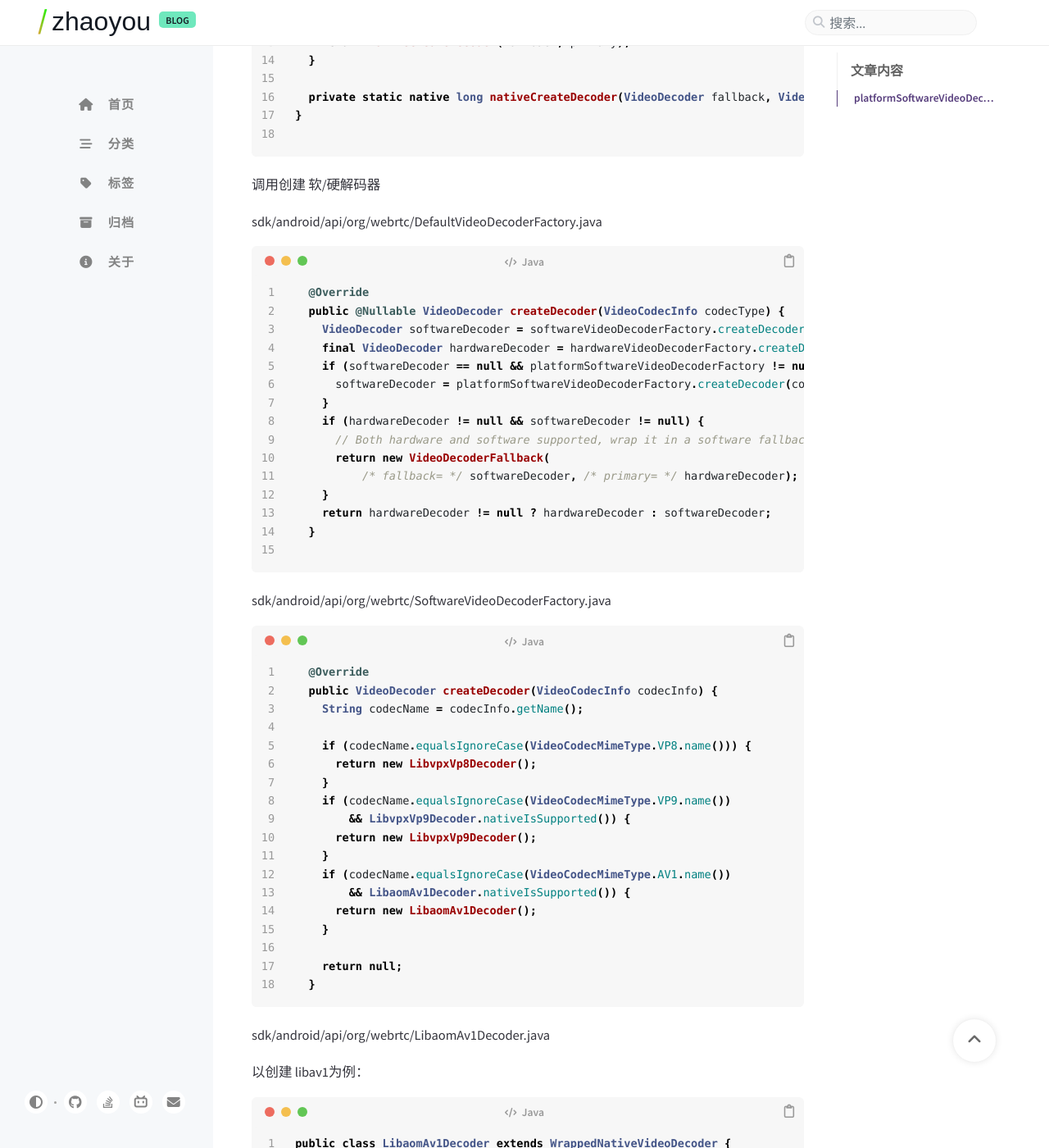
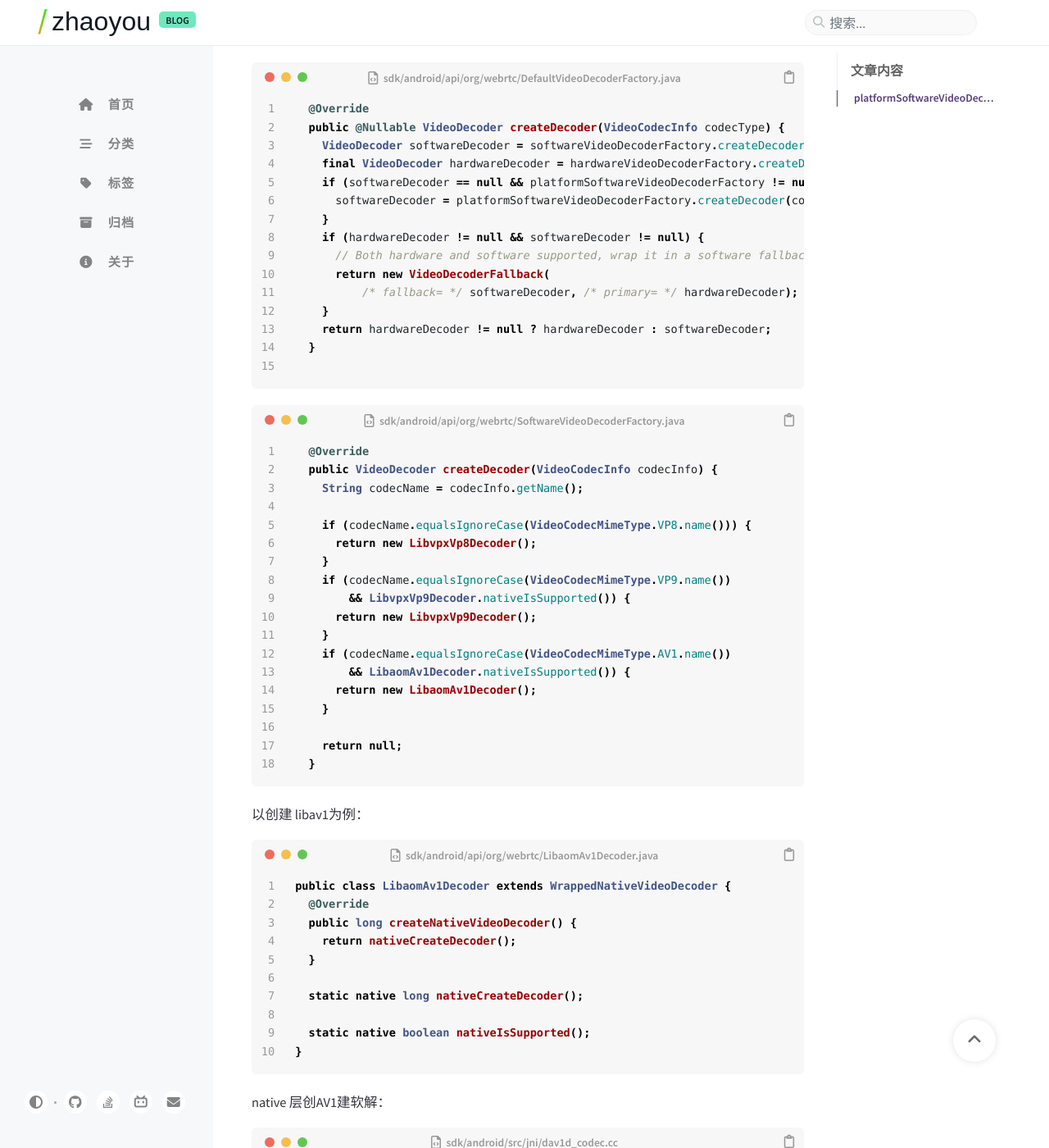
Before and after one commit to gezhaoyou/gezhaoyou.github.io, a Jekyll site: the page built from _posts/2023-8-21-WebRTC安卓视频解码器创建过程分析.md, in a window 1280 px wide and 1400 px high, scrolled down 2324 px. Shown: the whole window at 82% size. Built offline with Jekyll 4.4.1, drawn with Linux system fonts in a browser that asks for light colours; comment, search, counter and statistics services are not loaded; some of the changed text lies outside the part shown.

Commit message:
update post

````diff
--- a/_posts/2023-8-21-WebRTC安卓视频解码器创建过程分析.md
+++ b/_posts/2023-8-21-WebRTC安卓视频解码器创建过程分析.md
@@ -19,10 +19,6 @@
     size: 'small' #small, medium, large
 ---
 
-
-
-api/video_codecs/video_decoder_software_fallback_wrapper.cc
-
 ```c++
 bool VideoDecoderSoftwareFallbackWrapper::Configure(const Settings& settings) {
   decoder_settings_ = settings;
@@ -41,10 +37,7 @@
   return InitFallbackDecoder();
 }
 ```
-
-
-
-sdk/android/src/jni/video_decoder_wrapper.cc
+{: file='api/video_codecs/video_decoder_software_fallback_wrapper.cc'}
 
 创建硬解
 
@@ -59,10 +52,8 @@
 }
 
 ```
+{: file='sdk/android/src/jni/video_decoder_wrapper.cc'}
 
-
-
-sdk/android/src/jni/video_decoder_fallback.cc
 
 ```c++
 static jlong JNI_VideoDecoderFallback_CreateDecoder(
@@ -82,10 +73,9 @@
   return jlongFromPointer(nativeWrapper);
 }
 ```
+{:file='sdk/android/src/jni/video_decoder_fallback.cc'}
 
 
-
-sdk/android/api/org/webrtc/VideoDecoderFallback.java
 
 ```java
  */
@@ -107,12 +97,10 @@
 }
 
 ```
-
-
+{:file='sdk/android/api/org/webrtc/VideoDecoderFallback.java'}
 
 调用创建 软/硬解码器
 
-sdk/android/api/org/webrtc/DefaultVideoDecoderFactory.java
 
 ```java
   @Override
@@ -131,10 +119,9 @@
   }
 
 ```
+{:file='sdk/android/api/org/webrtc/DefaultVideoDecoderFactory.java'}
 
 
-
-sdk/android/api/org/webrtc/SoftwareVideoDecoderFactory.java
 
 ```java
   @Override
@@ -156,12 +143,8 @@
     return null;
   }
 ```
+{:file='sdk/android/api/org/webrtc/SoftwareVideoDecoderFactory.java'}
 
-
-
-
-
-sdk/android/api/org/webrtc/LibaomAv1Decoder.java
 
 以创建 libav1为例：
 
@@ -176,12 +159,10 @@
 
   static native boolean nativeIsSupported();
 }
-
 ```
+{:file='sdk/android/api/org/webrtc/LibaomAv1Decoder.java'}
 
 
-
-sdk/android/src/jni/dav1d_codec.cc
 
 native 层创AV1建软解：
 
@@ -191,25 +172,18 @@
 }
 
 ```
+{:file='sdk/android/src/jni/dav1d_codec.cc'}
 
-
-
-modules/video_coding/codecs/av1/dav1d_decoder.cc
 
 ```cpp
 std::unique_ptr<VideoDecoder> CreateDav1dDecoder() {
   return std::make_unique<Dav1dDecoder>();
 }
-
 ```
-
-
-
+{:file='modules/video_coding/codecs/av1/dav1d_decoder.cc'}
 
 
 ## platformSoftwareVideoDecoderFactory
-
-
 
 ```java
   @Nullable
````
Also changed, not shown: _posts/2019-08-08-样例文字和排版.md (added, +189 -0 lines).
